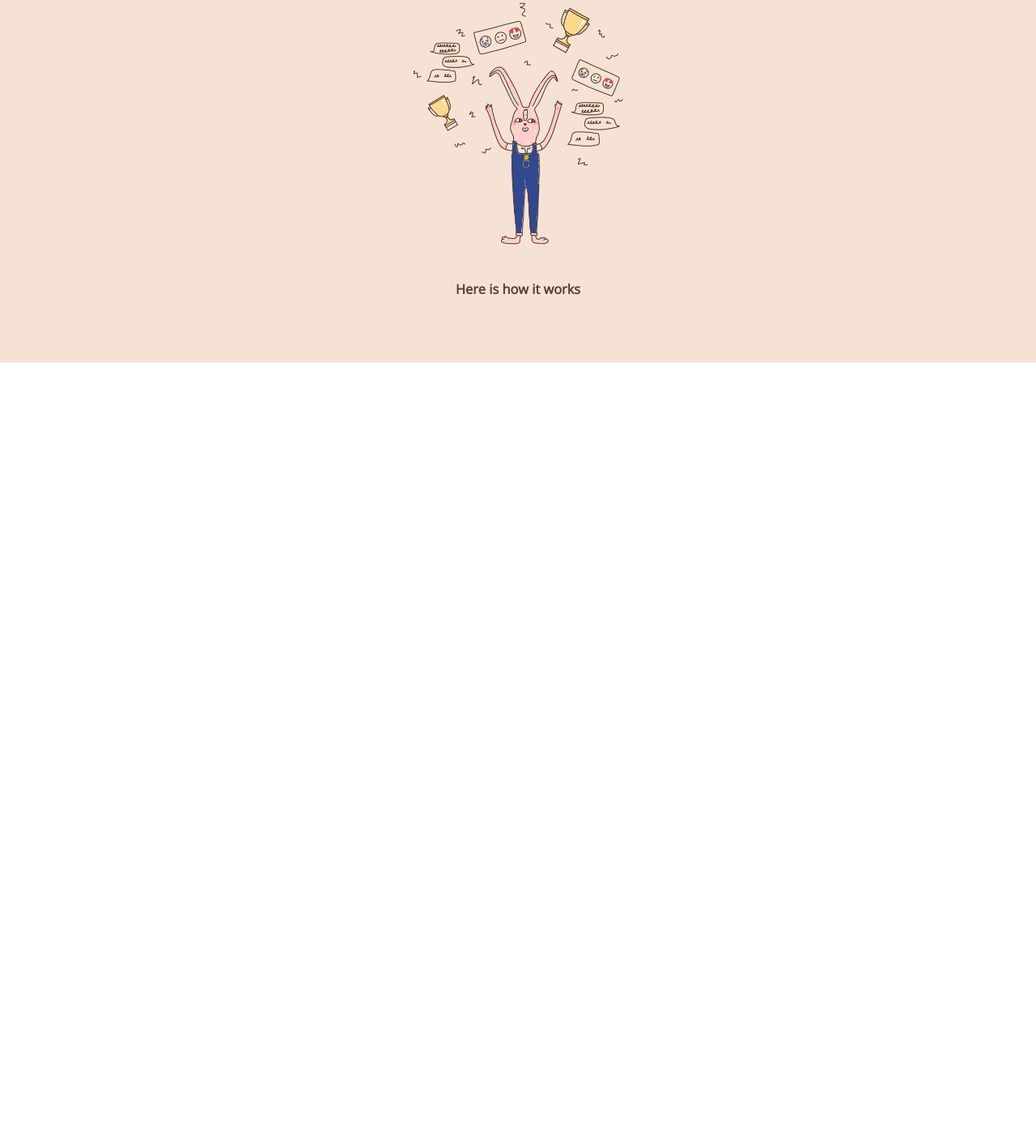
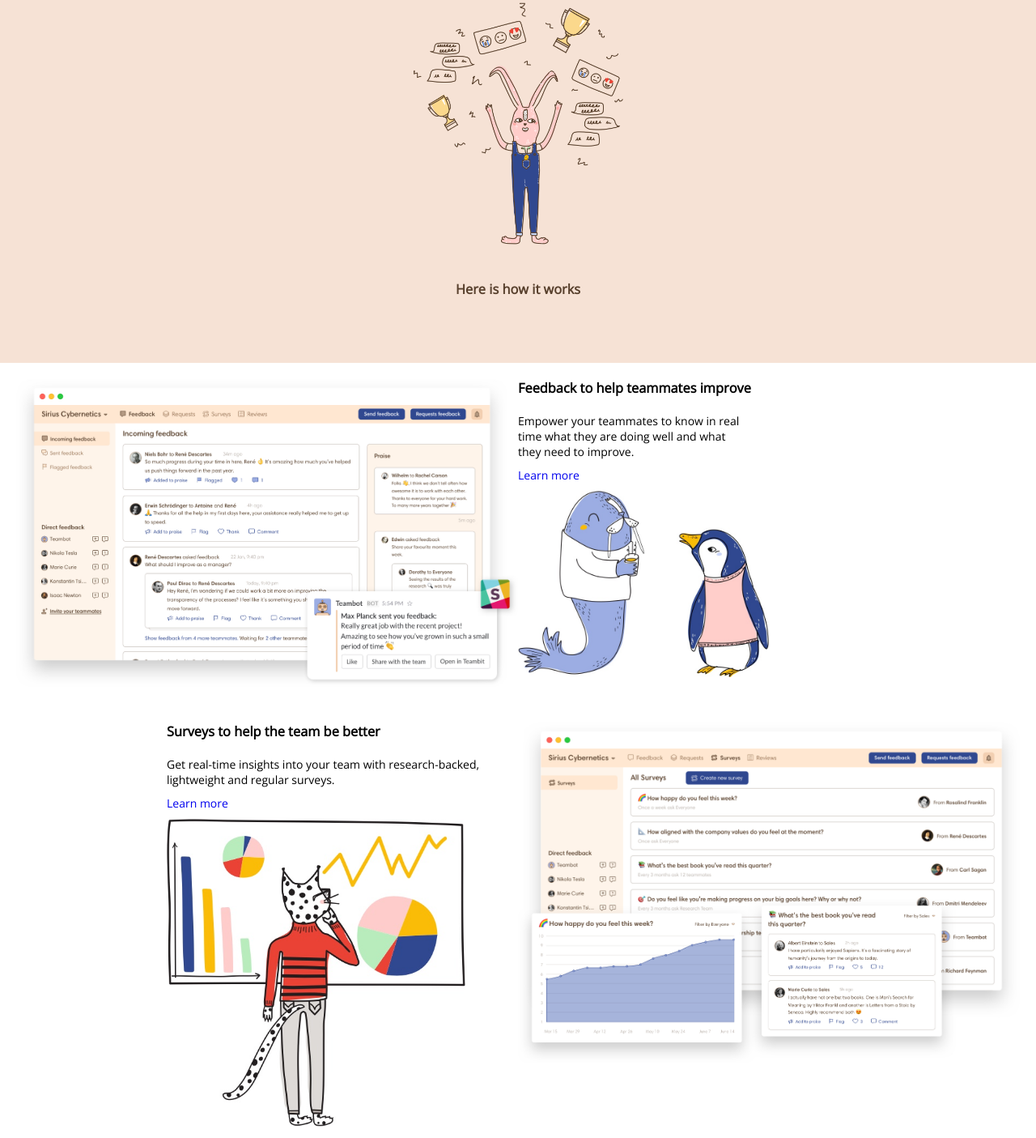
Before and after one commit to Giulia-M/node-sass-teambit, a website: page index.html in a window 1280 px wide. Shown: the part 1447-2852 px from the top of the page at 81% size. Before the commit the page ends 1895 px from the top, so only its background shows below. Drawn offline with nearby package versions, Linux system fonts and the light colour scheme.

Commit message:
implemento le sezioni:paragrafo e img

```diff
--- a/index.html
+++ b/index.html
@@ -126,6 +126,109 @@
                 </div>
             </div>
         </section>
+
+        <!-- employee feedback -->
+        <section class="row">
+            <div class="container-padding">
+
+                <div class="wrapper-img-survey">
+                    <img src="imgs/employee-feedback.jpg" alt="">
+                </div>
+
+                <div class="wrapper-text-feed">
+
+                    <h3>Feedback to help teammates improve</h3>
+                    <p>Empower your teammates to know in real time what they are doing well and what they need to improve.</p>
+                    <a href="#">Learn more</a>
+
+                    <div class="wrapper-feed-img">
+                        <img src="imgs/communication.jpg" alt="">
+                    </div>
+                </div>
+
+
+            </div>
+
+        </section>
+
+        <!--insights  -->
+        <section class="surveys">
+            <div class="container-padding">
+                <div class="wrapper-text-feed">
+
+
+                    <h3>Surveys to help the team be better</h3>
+
+                    <p>Get real-time insights into your team with research-backed, lightweight and regular surveys.</p>
+
+
+                    <a href="#">Learn more</a>
+                    <div class="wrapper-feed-img">
+                        <img src="imgs/insights.jpg" alt="">
+                    </div>
+                </div>
+
+
+                <div class="wrapper-img-survey">
+                    <img src="imgs/employee-survey.jpg" alt="">
+                </div>
+            </div>
+
+        </section>
+
+        <!-- sezione 3 -->
+        <section class="row">
+            <div class="container-padding">
+
+                <div class="wrapper-img-survey">
+                    <img src="imgs/employee-recognition.jpg" alt="">
+                </div>
+
+                <div class="wrapper-text-feed">
+                    <h3>Feedback to help teammates improve</h3>
+                    <p>Make better compensation and promotion decisions with objective and quick performance reviews.</p>
+                    <a href="#">Learn more</a>
+
+                    <div class="wrapper-feed-img">
+                        <img src="imgs/review.jpg" alt="">
+                    </div>
+                </div>
+
+
+            </div>
+
+        </section>
+
+        <!-- sezione 4  -->
+
+        <section class="surveys">
+            <div class="container-padding">
+                <div class="wrapper-text-feed">
+
+
+                    <h3>Praise to help teammates feel valued</h3>
+
+                    <p>Make it a habit to recognize and praise people who do great work.</p>
+
+
+                    <a href="#">Learn more</a>
+                    <div class="wrapper-feed-img">
+                        <img src="imgs/recognition.jpg" alt="">
+                    </div>
+                </div>
+
+
+                <div class="wrapper-img-survey">
+                    <img src="imgs/employee-survey.jpg" alt="">
+                </div>
+            </div>
+
+        </section>
+
+
+
+
+
     </main>
 </body>
 
--- a/src/app.scss
+++ b/src/app.scss
@@ -173,3 +173,62 @@ $button_border_radius: 5px;
 
     }
 }
+
+.container-padding {
+    display: flex;
+    padding: $spacing $spacing;
+
+
+}
+
+.wrapper-img-survey, .wrapper-feed-img {
+    width: 50%;
+    img {
+        width: 100%;
+    }
+}
+
+.wrapper-text-feed {
+    width: 50%;
+    h3 {
+        margin-bottom: $spacing;
+    }
+    p {
+        margin-bottom: $spacing / 2;
+        width: 45%;
+    }
+
+    a {
+        text-decoration: none;
+    }
+
+    img {
+        margin-top: $spacing / 2;
+    }
+
+}
+
+
+.surveys {
+
+    .wrapper-text-feed {
+        padding-left: 15%;
+        p {
+            width: 100%;
+        }
+        .wrapper-feed-img {
+            width: 85%;
+            img {
+                width: 100%;
+            }
+        }
+
+    }
+    .wrapper-img-survey {
+        width: 50%;
+        img {
+            width: 100%;
+        }
+    }
+
+}
```
Also changed, not shown: dist/app.css.
